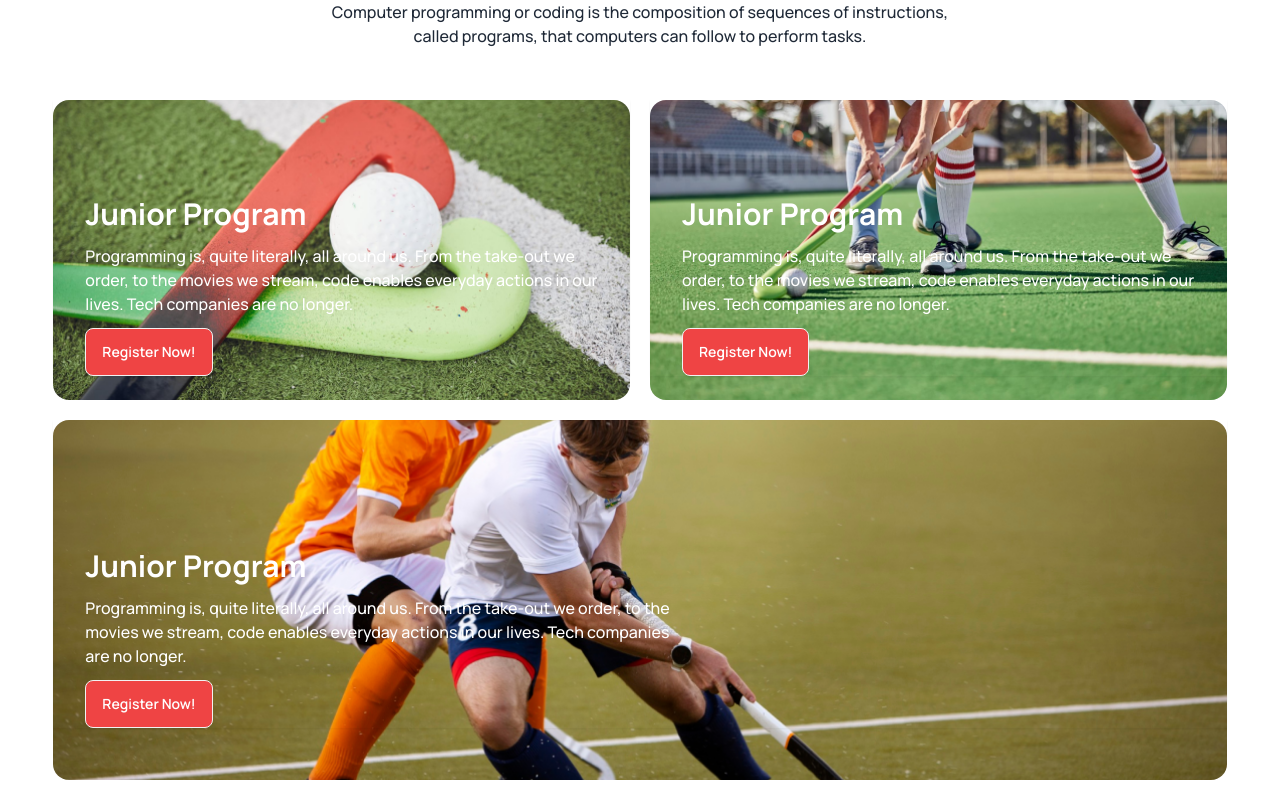
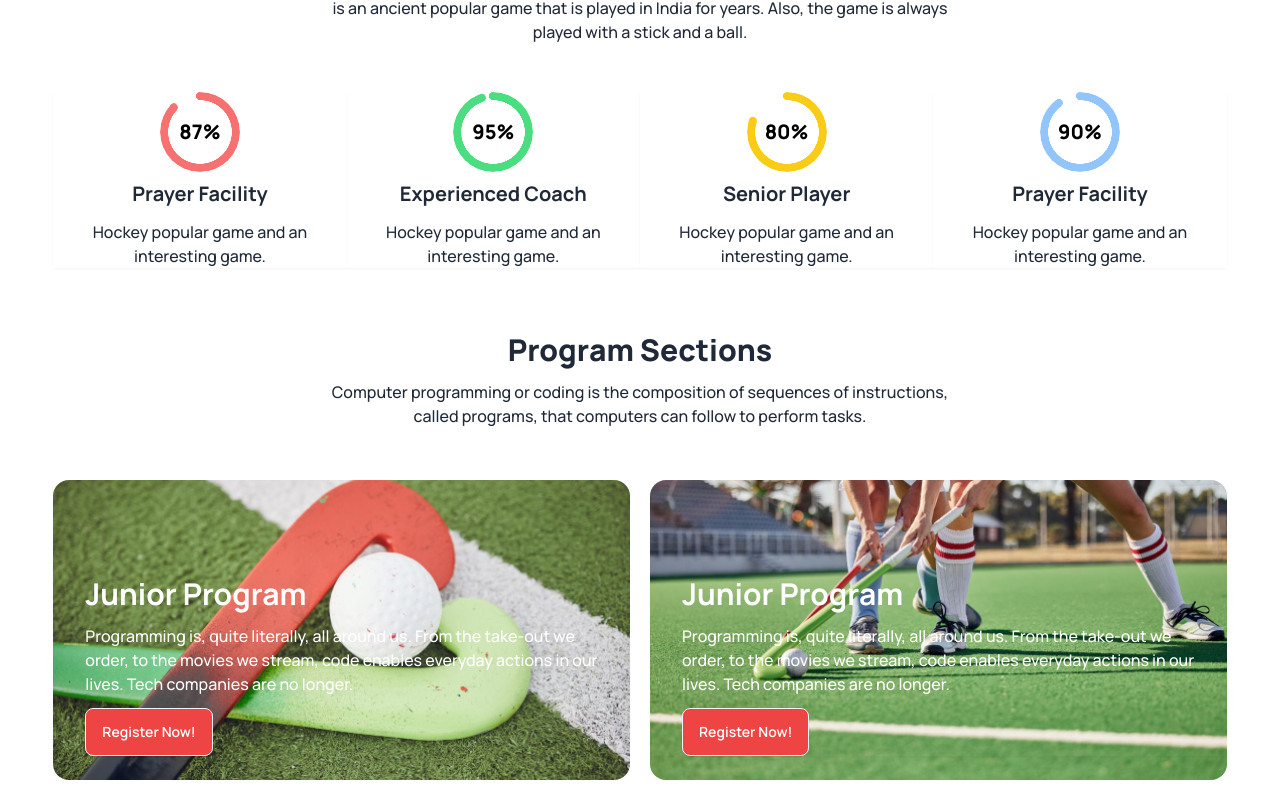
Before and after one commit to jomir28/assignment-3, a plain HTML site: page index.html in a window 1280 px wide. Shown: the part 708-1504 px from the top of the page. Drawn offline with nearby package versions, Linux system fonts and the light colour scheme.

Commit message:
proffessional section added

```diff
--- a/index.html
+++ b/index.html
@@ -45,7 +45,7 @@
                             <li><a>contact</a></li>
                         </ul>
                     </div>
-                    <a class="btn btn-ghost text-4xl font-bold">Hockey’s</a>
+                    <a class="text-4xl font-bold">Hockey<span class="text-red-500 font-extrabold">’</span>s</a>
                 </div>
                 <div class="navbar-center hidden lg:flex">
                     <ul class="menu menu-horizontal px-1">
@@ -85,8 +85,51 @@
         </header>
 
         <main>
-            <!-- proffessional section -->
-            <section></section>
+            <!-- proffessional hockey section -->
+            <section class="my-14">
+                <div class=" space-y-3 text-center">
+                    <h3 class=" text-2xl lg:text-4xl font-bold">Professional Hockeys Club</h3>
+                    <p class="lg:w-[650px] mx-auto">is an ancient popular game that is played in India for years. Also, the game is always played with a stick and a ball.</p>
+                </div>
+                <div class="grid grid-cols-1 md:grid-cols-2 lg:grid-cols-4 border-dotted gap-7 lg:gap-0 mt-12">
+                    <div class="bg-base-100 shadow-sm">
+                        <div class="flex items-center justify-center">
+                         <div class="radial-progress text-red-400 text-center" style="--value:87;" role="progressbar"><span class="text-black text-xl font-extrabold">87%</span></div>
+                        </div>
+                       <div class="text-center space-y-3 pt-2">
+                         <h3 class="text-xl font-bold">Prayer Facility</h3>
+                         <p> Hockey popular game and an interesting game.</p>
+                       </div>
+                     </div>
+                    <div class="bg-base-100 shadow-sm">
+                        <div class="flex items-center justify-center">
+                         <div class="radial-progress text-green-400 text-center" style="--value:95;" role="progressbar"><span class="text-black text-xl font-extrabold">95%</span></div>
+                        </div>
+                       <div class="text-center space-y-3 pt-2">
+                         <h3 class="text-xl font-bold">Experienced Coach</h3>
+                         <p> Hockey popular game and an interesting game.</p>
+                       </div>
+                     </div>
+                    <div class="bg-base-100 shadow-sm">
+                        <div class="flex items-center justify-center">
+                         <div class="radial-progress text-yellow-400 text-center" style="--value:80;" role="progressbar"><span class="text-black text-xl font-extrabold">80%</span></div>
+                        </div>
+                       <div class="text-center space-y-3 pt-2">
+                         <h3 class="text-xl font-bold">Senior Player</h3>
+                         <p> Hockey popular game and an interesting game.</p>
+                       </div>
+                     </div>
+                    <div class="bg-base-100 shadow-sm">
+                        <div class="flex items-center justify-center">
+                         <div class="radial-progress text-blue-300 text-center" style="--value:90;" role="progressbar"><span class="text-black text-xl font-extrabold">90%</span></div>
+                        </div>
+                       <div class="text-center space-y-3 pt-2">
+                         <h3 class="text-xl font-bold">Prayer Facility</h3>
+                         <p> Hockey popular game and an interesting game.</p>
+                       </div>
+                     </div>
+                </d claiv>
+            </section>
 
             <!-- program section -->
             <section class="my-16">
@@ -130,8 +173,12 @@
             </section>
 
             <!-- our products section -->
-            <section>
-              <div class="grid grid-cols-1 lg:grid-cols-2 gap-4">
+            <section class="mt-14">
+                <div class="text-center space-y-3">
+                <h3 class="text-3xl font-bold">Our New Products</h3>
+                <p class="lg:w-[650px] mx-auto">In marketing, a product is an object, or system, or service made available for consumer  use as of the consumer demand </p>
+                </div>
+              <div class="grid grid-cols-1 lg:grid-cols-2 gap-4 pt-12">
                 <div class="border-2 border-slate-300 rounded-2xl">
                     <div class="flex flex-col lg:flex-row gap-5">
                         <div class="lg:w-[30%] p-6">
```
